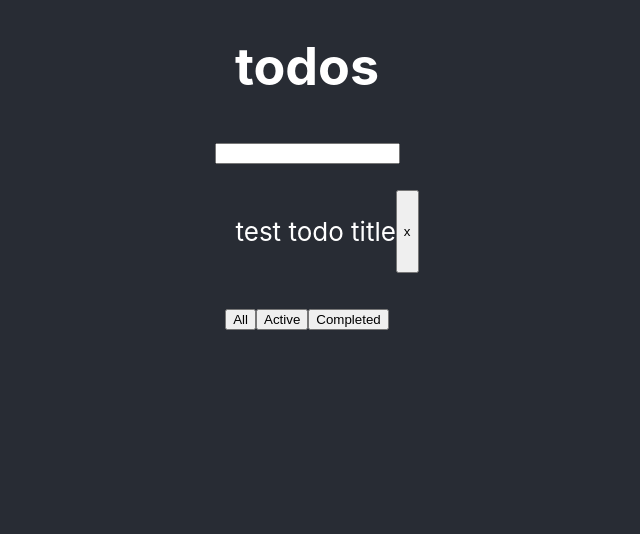
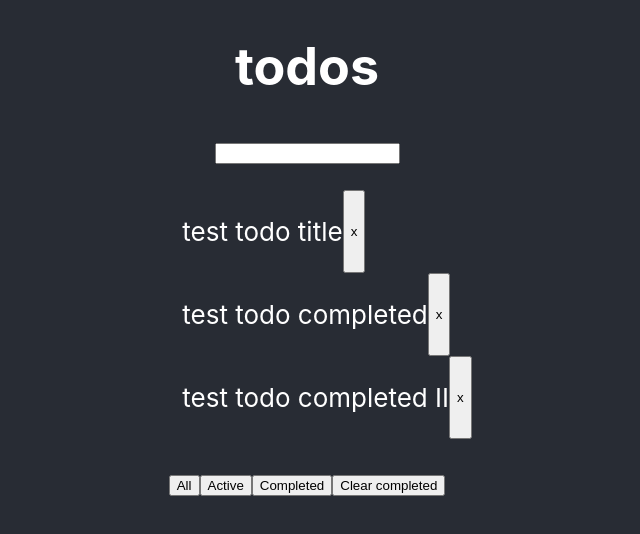
Before and after one commit to palimpZest/todo-app, a React (Create React App) app: page / in a window 1280 px wide. Shown: the top 534 px of the page, without its empty margins (333-973 px from the left). Built offline with nearby package versions, Linux system fonts and the light colour scheme.

Commit message:
feat: Enable clear completed todos button

```diff
--- a/src/App.js
+++ b/src/App.js
@@ -7,7 +7,7 @@ import { v4 as uuidv4 } from 'uuid';
 import ButtonBar from './components/ButtonBar';
 import VisibleTodoList from './containers/VisibleTodoList';
 
-import { display_todos, add_todo } from './actions';
+import { display_todos, add_todo, remove_completed_todos } from './actions';
 
 import './App.css';
 
@@ -34,9 +34,14 @@ class App extends Component {
     this.setState({ value: '' });
   };
 
+  handleClearCompleted = () => {
+    this.props.remove_completed_todos();
+  };
+
   render() {
     const {
       match: { params },
+      areSomeCompleted,
     } = this.props;
 
     return (
@@ -51,7 +56,10 @@ class App extends Component {
           />
         </form>
         <VisibleTodoList filter={params.filter || 'all'} />
-        <ButtonBar />
+        <ButtonBar
+          handleClearCompleted={this.handleClearCompleted}
+          areSomeCompleted={areSomeCompleted}
+        />
       </div>
     );
   }
@@ -60,6 +68,7 @@ class App extends Component {
 const mapStateToProps = (state) => {
   return {
     todos: state.todos,
+    areSomeCompleted: state.todos.some((item) => item.completed === true),
   };
 };
 
@@ -68,6 +77,7 @@ const mapDispatchToProps = (dispatch) => {
     {
       display_todos,
       add_todo,
+      remove_completed_todos,
     },
     dispatch,
   );
--- a/src/actions/index.js
+++ b/src/actions/index.js
@@ -1,6 +1,7 @@
 export const DISPLAY_ALL_TODOS = 'DISPLAY_ALL_TODOS';
 export const ADD_TODO = 'ADD_TODO';
 export const REMOVE_TODO = 'REMOVE_TODO';
+export const REMOVE_COMPLETED_TODOS = 'REMOVE_COMPLETED_TODOS';
 
 export function display_todos() {
   return {
@@ -22,6 +23,12 @@ export function remove_todo(itemId) {
   };
 }
 
+export function remove_completed_todos() {
+  return {
+    type: REMOVE_COMPLETED_TODOS,
+  };
+}
+
 export const VisibilityFilters = {
   SHOW_ALL_TODOS: 'all',
   SHOW_COMPLETED_TODOS: 'completed',
--- a/src/components/ButtonBar.js
+++ b/src/components/ButtonBar.js
@@ -2,7 +2,7 @@ import React from 'react';
 import FilterLink from '../containers/FilterLink';
 import { VisibilityFilters } from '../actions';
 
-const ButtonBar = () => (
+const ButtonBar = ({ handleClearCompleted, areSomeCompleted }) => (
   <div>
     <FilterLink filter={VisibilityFilters.SHOW_ALL_TODOS}>
       <button>All</button>
@@ -15,6 +15,15 @@ const ButtonBar = () => (
     <FilterLink filter={VisibilityFilters.SHOW_COMPLETED_TODOS}>
       <button data-testid="button-completed-id">Completed</button>
     </FilterLink>
+
+    {areSomeCompleted && (
+      <button
+        data-testid="button-clear-completed-id"
+        onClick={() => handleClearCompleted()}
+      >
+        Clear completed
+      </button>
+    )}
   </div>
 );
 
--- a/src/reducers/index.js
+++ b/src/reducers/index.js
@@ -1,7 +1,14 @@
-import { DISPLAY_ALL_TODOS, ADD_TODO, REMOVE_TODO } from '../actions';
+import {
+  DISPLAY_ALL_TODOS,
+  ADD_TODO,
+  REMOVE_TODO,
+  REMOVE_COMPLETED_TODOS,
+} from '../actions';
 
 export const initialState = [
   { id: 'testId', title: 'test todo title', completed: false },
+  { id: 'testId2', title: 'test todo completed', completed: true },
+  { id: 'testId3', title: 'test todo completed II', completed: true },
 ];
 
 const todoReducer = (state = { todos: initialState }, action) => {
@@ -15,6 +22,11 @@ const todoReducer = (state = { todos: initialState }, action) => {
         ...state,
         todos: state.todos.filter((item) => item.id !== action.itemId),
       };
+    case REMOVE_COMPLETED_TODOS:
+      return {
+        ...state,
+        todos: state.todos.filter((item) => item.completed === false),
+      };
     default:
       return state;
   }
```
Also changed, not shown: 1 other file (tests, documents, lock files or other folders).
